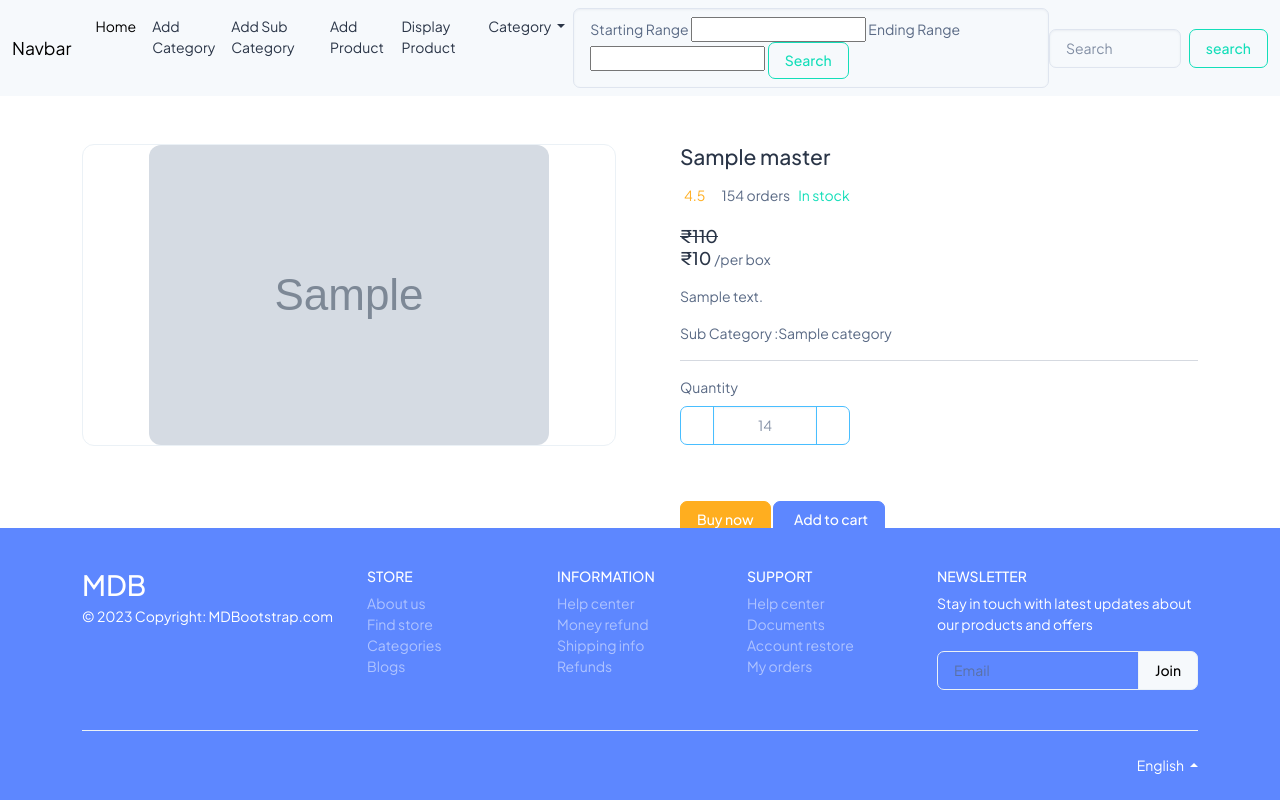
After one commit to sohilvora/product_demo, a PHP site: page /detail_product.php?pid=1 in a window 1280 px wide. The commit adds this page. Run offline with PHP 8.4, Linux system fonts and the light colour scheme; tables that the repository leaves empty or names only in its code hold one stand-in row (values such as "Sample post"); grey boxes marked "Sample" are stand-in pictures.

Commit message:
product_detail page added

```diff
--- /dev/null
+++ b/detail_product.php
@@ -0,0 +1,257 @@
+<?php
+require "include/dbconnect.php";
+$pid = $_GET['pid'];
+$detailq = mysqli_query($con, "SELECT * FROM product_master where pro_id = {$pid}") or die(mysqli_error($con,));
+$count = mysqli_num_rows($detailq);
+if ($count < 1) {
+    header("location=display_product.php");
+}
+$r = mysqli_fetch_array($detailq);
+extract($r);
+
+$subcatq = mysqli_query($con,"select sub_cat_name from sub_category where sub_cat_id = '{$sub_cat_id}' ") or die(mysqli_error($con,));
+$subcat = mysqli_fetch_array($subcatq);
+extract($subcat);
+?>
+
+
+<!doctype html>
+<html lang="en">
+
+<head>
+    <meta charset="utf-8">
+    <meta name="viewport" content="width=device-width, initial-scale=1">
+    <title>Home Page</title>
+    <link rel="shortcut icon" type="image/png" href="assets/images/logos/favicon.png" />
+    <link rel="stylesheet" href="https://cdn.jsdelivr.net/npm/bootstrap@5.3.2/dist/css/bootstrap.min.css" integrity="sha384-T3c6CoIi6uLrA9TneNEoa7RxnatzjcDSCmG1MXxSR1GAsXEV/Dwwykc2MPK8M2HN" crossorigin="anonymous">
+    <link rel="stylesheet" href="assets/css/styles.min.css" />
+</head>
+<header>
+    <?php include "include/navbar.php"; ?>
+</header>
+
+<!-- content -->
+<section class="py-5">
+    <div class="container">
+        <div class="row gx-5">
+            <aside class="col-lg-6">
+                <div class="border rounded-4 mb-3 d-flex justify-content-center">
+                    <a data-fslightbox="mygalley" class="rounded-4" target="_blank" data-type="image" href="https://bootstrap-ecommerce.com/bootstrap5-ecommerce/images/items/detail1/big.webp">
+                        <img src="image/<?= $pro_image; ?>" style="max-width: 100%; max-height: 100vh; margin: auto;" class="rounded-4 fit" />
+                    </a>
+                </div>
+
+                <!-- thumbs-wrap.// -->
+                <!-- gallery-wrap .end// -->
+            </aside>
+            <main class="col-lg-6">
+                <div class="ps-lg-3">
+                    <h4 class="title text-dark">
+                        <?= $pro_title; ?>
+                    </h4>
+                    <div class="d-flex flex-row my-3">
+                        <div class="text-warning mb-1 me-2">
+                            <i class="fa fa-star"></i>
+                            <i class="fa fa-star"></i>
+                            <i class="fa fa-star"></i>
+                            <i class="fa fa-star"></i>
+                            <i class="fas fa-star-half-alt"></i>
+                            <span class="ms-1">
+                                4.5
+                            </span>
+                        </div>
+                        <span class="text-muted"><i class="fas fa-shopping-basket fa-sm mx-1"></i>154 orders</span>
+                        <span class="text-success ms-2">In stock</span>
+                    </div>
+
+                    <div class="mb-3">
+                        <span class="h5">
+                            <del>
+                                <?php echo "₹" . $oldprice = $pro_price + 100 ?>
+                            </del>
+                            <br>
+                            <?php echo "₹" . $pro_price ?>
+                        </span>
+                        <span class="text-muted">/per box</span>
+                    </div>
+
+                    <p>
+                        <?= $pro_detail ?>
+                    </p>
+
+                    <p>
+                        <?= "Sub Category :".$sub_cat_name; ?>
+                    </p>
+                    <hr />
+                    <div class="row mb-4">
+                        <!-- col.// -->
+                        <div class="col-md-4 col-6 mb-3">
+                            <label class="mb-2 d-block">Quantity</label>
+                            <div class="input-group mb-3" style="width: 170px;">
+                                <button class="btn btn-white border border-secondary px-3" type="button" id="button-addon1" data-mdb-ripple-color="dark">
+                                    <i class="fas fa-minus"></i>
+                                </button>
+                                <input type="text" class="form-control text-center border border-secondary" placeholder="14" aria-label="Example text with button addon" aria-describedby="button-addon1" />
+                                <button class="btn btn-white border border-secondary px-3" type="button" id="button-addon2" data-mdb-ripple-color="dark">
+                                    <i class="fas fa-plus"></i>
+                                </button>
+                            </div>
+                        </div>
+                    </div>
+                    <a href="#" class="btn btn-warning shadow-0"> Buy now </a>
+                    <a href="#" class="btn btn-primary shadow-0"> <i class="me-1 fa fa-shopping-basket"></i> Add to cart </a>
+                </div>
+            </main>
+        </div>
+    </div>
+</section>
+<!-- content -->
+
+
+<!-- Footer -->
+<footer class="text-center text-lg-start text-muted bg-primary mt-3 fixed-bottom">
+    <!-- Section: Links  -->
+    <section class="">
+        <div class="container text-center text-md-start pt-4 pb-4">
+            <!-- Grid row -->
+            <div class="row mt-3">
+                <!-- Grid column -->
+                <div class="col-12 col-lg-3 col-sm-12 mb-2">
+                    <!-- Content -->
+                    <a href="https://mdbootstrap.com/" target="_blank" class="text-white h2">
+                        MDB
+                    </a>
+                    <p class="mt-1 text-white">
+                        © 2023 Copyright: MDBootstrap.com
+                    </p>
+                </div>
+                <!-- Grid column -->
+
+                <!-- Grid column -->
+                <div class="col-6 col-sm-4 col-lg-2">
+                    <!-- Links -->
+                    <h6 class="text-uppercase text-white fw-bold mb-2">
+                        Store
+                    </h6>
+                    <ul class="list-unstyled mb-4">
+                        <li><a class="text-white-50" href="#">About us</a></li>
+                        <li><a class="text-white-50" href="#">Find store</a></li>
+                        <li><a class="text-white-50" href="#">Categories</a></li>
+                        <li><a class="text-white-50" href="#">Blogs</a></li>
+                    </ul>
+                </div>
+                <!-- Grid column -->
+
+                <!-- Grid column -->
+                <div class="col-6 col-sm-4 col-lg-2">
+                    <!-- Links -->
+                    <h6 class="text-uppercase text-white fw-bold mb-2">
+                        Information
+                    </h6>
+                    <ul class="list-unstyled mb-4">
+                        <li><a class="text-white-50" href="#">Help center</a></li>
+                        <li><a class="text-white-50" href="#">Money refund</a></li>
+                        <li><a class="text-white-50" href="#">Shipping info</a></li>
+                        <li><a class="text-white-50" href="#">Refunds</a></li>
+                    </ul>
+                </div>
+                <!-- Grid column -->
+
+                <!-- Grid column -->
+                <div class="col-6 col-sm-4 col-lg-2">
+                    <!-- Links -->
+                    <h6 class="text-uppercase text-white fw-bold mb-2">
+                        Support
+                    </h6>
+                    <ul class="list-unstyled mb-4">
+                        <li><a class="text-white-50" href="#">Help center</a></li>
+                        <li><a class="text-white-50" href="#">Documents</a></li>
+                        <li><a class="text-white-50" href="#">Account restore</a></li>
+                        <li><a class="text-white-50" href="#">My orders</a></li>
+                    </ul>
+                </div>
+                <!-- Grid column -->
+
+                <!-- Grid column -->
+                <div class="col-12 col-sm-12 col-lg-3">
+                    <!-- Links -->
+                    <h6 class="text-uppercase text-white fw-bold mb-2">Newsletter</h6>
+                    <p class="text-white">Stay in touch with latest updates about our products and offers</p>
+                    <div class="input-group mb-3">
+                        <input type="email" class="form-control border" placeholder="Email" aria-label="Email" aria-describedby="button-addon2" />
+                        <button class="btn btn-light border shadow-0" type="button" id="button-addon2" data-mdb-ripple-color="dark">
+                            Join
+                        </button>
+                    </div>
+                </div>
+                <!-- Grid column -->
+            </div>
+            <!-- Grid row -->
+        </div>
+    </section>
+    <!-- Section: Links  -->
+
+    <div class="">
+        <div class="container">
+            <div class="d-flex justify-content-between py-4 border-top">
+                <!--- payment --->
+                <div>
+                    <i class="fab fa-lg fa-cc-visa text-white"></i>
+                    <i class="fab fa-lg fa-cc-amex text-white"></i>
+                    <i class="fab fa-lg fa-cc-mastercard text-white"></i>
+                    <i class="fab fa-lg fa-cc-paypal text-white"></i>
+                </div>
+                <!--- payment --->
+
+                <!--- language selector --->
+                <div class="dropdown dropup">
+                    <a class="dropdown-toggle text-white" href="#" id="Dropdown" role="button" data-mdb-toggle="dropdown" aria-expanded="false"> <i class="flag-united-kingdom flag m-0 me-1"></i>English </a>
+
+                    <ul class="dropdown-menu dropdown-menu-end" aria-labelledby="Dropdown">
+                        <li>
+                            <a class="dropdown-item" href="#"><i class="flag-united-kingdom flag"></i>English <i class="fa fa-check text-success ms-2"></i></a>
+                        </li>
+                        <li>
+                            <hr class="dropdown-divider" />
+                        </li>
+                        <li>
+                            <a class="dropdown-item" href="#"><i class="flag-poland flag"></i>Polski</a>
+                        </li>
+                        <li>
+                            <a class="dropdown-item" href="#"><i class="flag-china flag"></i>中文</a>
+                        </li>
+                        <li>
+                            <a class="dropdown-item" href="#"><i class="flag-japan flag"></i>日本語</a>
+                        </li>
+                        <li>
+                            <a class="dropdown-item" href="#"><i class="flag-germany flag"></i>Deutsch</a>
+                        </li>
+                        <li>
+                            <a class="dropdown-item" href="#"><i class="flag-france flag"></i>Français</a>
+                        </li>
+                        <li>
+                            <a class="dropdown-item" href="#"><i class="flag-spain flag"></i>Español</a>
+                        </li>
+                        <li>
+                            <a class="dropdown-item" href="#"><i class="flag-russia flag"></i>Русский</a>
+                        </li>
+                        <li>
+                            <a class="dropdown-item" href="#"><i class="flag-portugal flag"></i>Português</a>
+                        </li>
+                    </ul>
+                </div>
+                <!--- language selector --->
+            </div>
+        </div>
+    </div>
+</footer>
+<!-- Footer -->
+
+</body>
+<script src="assets/libs/jquery/dist/jquery.min.js"></script>
+<script src="assets/libs/bootstrap/dist/js/bootstrap.bundle.min.js"></script>
+<script src="assets/js/sidebarmenu.js"></script>
+<script src="assets/js/app.min.js"></script>
+<script src="assets/libs/simplebar/dist/simplebar.js"></script>
+
+</html>
--- a/display_product.php
+++ b/display_product.php
@@ -61,9 +61,9 @@
                                 </a>
                             </div>
                             <div class="card-body">
-                                <a href="" class="text-reset">
-                                    <h5 class="card-title mb-3"><?= $pro_title ?></h5>
-                                </a>
+
+                                    <a href="detail_product.php?pid=<?php echo $pro_id?>" class="card-title mb-3 fw-bolder"><?= $pro_title ?></a>
+
                                 <h5 class="card-title mb-3"><?= $pro_detail ?></h5>
                                 <p>Category</p>
                                 <h6 class="mb-3"><?php echo "₹ " . $pro_price; ?></h6>
```
